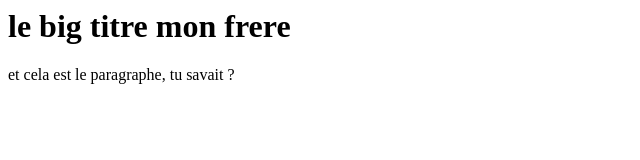
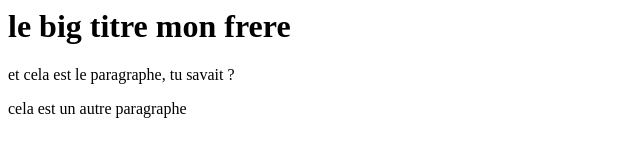
Before and after one commit to grondinfabrice-bot/testertestant, a plain HTML site: page index.html in a window 1280 px wide. Shown: the whole page, without its empty margins (0-640 px from the left). Drawn offline with Linux system fonts and the light colour scheme.

Commit message:
Update index.html
j'ai rajouter des trucs

```diff
--- a/index.html
+++ b/index.html
@@ -1,2 +1,3 @@
 <H1>le big titre mon frere</H1>
 <p>et cela est le paragraphe, tu savait ?</p>
+<p>cela est un autre paragraphe</p>
```
